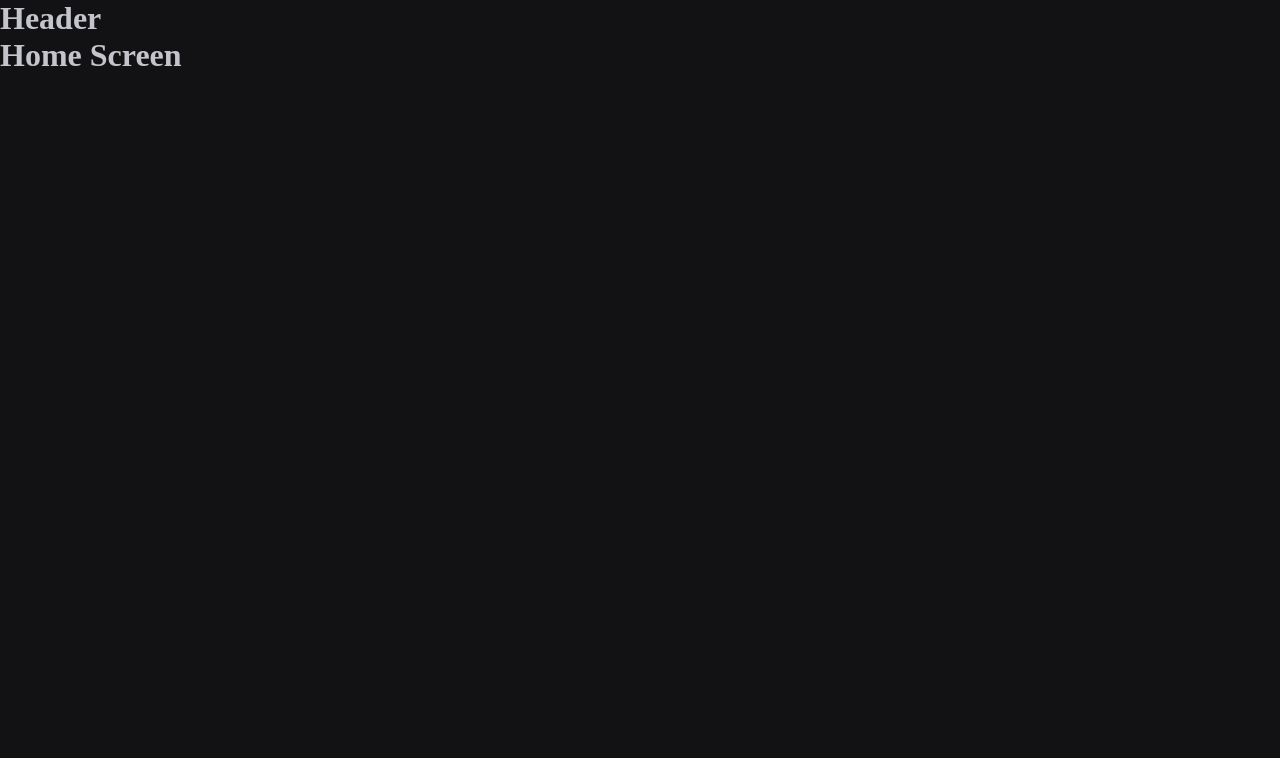
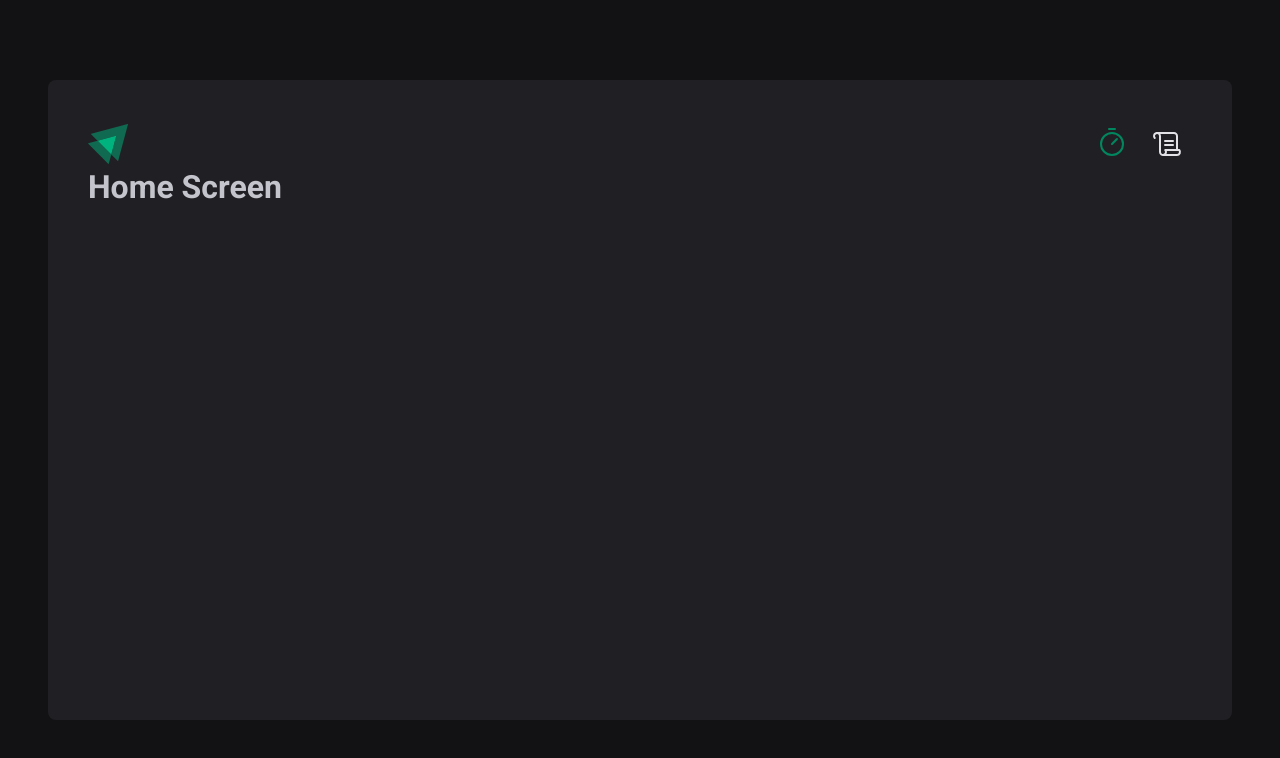
Before and after one commit to gusazevedo/pomodoro, a React (Vite) app: page / in a window 1280 px wide. Shown: the top 758 px of the page. Built offline with nearby package versions, Linux system fonts and the light colour scheme.

Commit message:
Header da aplicação

```diff
--- a/package.json
+++ b/package.json
@@ -10,6 +10,7 @@
     "preview": "vite preview"
   },
   "dependencies": {
+    "phosphor-react": "^1.4.1",
     "react": "^18.2.0",
     "react-dom": "^18.2.0",
     "react-router-dom": "^6.21.1",
--- a/src/components/header.tsx
+++ /dev/null
@@ -1,3 +0,0 @@
-export function Header() {
-  return <h1>Header</h1>
-}
--- /dev/null
+++ b/src/components/header/header.styles.ts
@@ -0,0 +1,35 @@
+import styled from 'styled-components'
+
+export const HeaderContainer = styled.header`
+  display: flex;
+  align-items: center;
+  justify-content: space-between;
+
+  nav {
+    display: flex;
+    gap: 0.5rem;
+
+    a {
+      width: 3rem;
+      height: 3rem;
+
+      display: flex;
+      align-items: center;
+      justify-content: center;
+
+      color: ${(props) => props.theme['gray-100']};
+
+      border-top: 3px solid transparent;
+      border-bottom: 3px solid transparent;
+
+      &:hover {
+        border-bottom: 3px solid ${(props) => props.theme['green-500']};
+        transition: all 0.4s;
+      }
+
+      &.active {
+        color: ${(props) => props.theme['green-500']};
+      }
+    }
+  }
+`
--- /dev/null
+++ b/src/components/header/header.tsx
@@ -0,0 +1,21 @@
+import { HeaderContainer } from './header.styles'
+
+import logoIMG from '../../assets/logo.svg'
+import { Scroll, Timer } from 'phosphor-react'
+import { NavLink } from 'react-router-dom'
+
+export function Header() {
+  return (
+    <HeaderContainer>
+      <img src={logoIMG} alt="logo" />
+      <nav>
+        <NavLink title="Home" to="/">
+          <Timer size={32} />
+        </NavLink>
+        <NavLink title="Histórico" to="/history">
+          <Scroll size={32} />
+        </NavLink>
+      </nav>
+    </HeaderContainer>
+  )
+}
--- a/src/layouts/default-laytout.tsx
+++ /dev/null
@@ -1,11 +0,0 @@
-import { Outlet } from 'react-router-dom'
-import { Header } from '../components/header'
-
-export function DefaultLayout() {
-  return (
-    <div>
-      <Header />
-      <Outlet />
-    </div>
-  )
-}
--- /dev/null
+++ b/src/layouts/default-laytout/index.tsx
@@ -0,0 +1,12 @@
+import { Outlet } from 'react-router-dom'
+import { Header } from '../../components/header/header'
+import { LayoutContainer } from './styles'
+
+export function DefaultLayout() {
+  return (
+    <LayoutContainer>
+      <Header />
+      <Outlet />
+    </LayoutContainer>
+  )
+}
--- /dev/null
+++ b/src/layouts/default-laytout/styles.ts
@@ -0,0 +1,14 @@
+import styled from 'styled-components'
+
+export const LayoutContainer = styled.div`
+  max-width: 74rem;
+  height: calc(100vh - 10rem);
+  margin: 5rem auto;
+  padding: 2.5rem;
+
+  background: ${(props) => props.theme['gray-800']};
+  border-radius: 8px;
+
+  display: flex;
+  flex-direction: column;
+`
--- a/src/styles/global.ts
+++ b/src/styles/global.ts
@@ -15,9 +15,10 @@ export const GlobalStyle = createGlobalStyle`
   body {
     background-color: ${(props) => props.theme['gray-900']};
     color: ${(props) => props.theme['gray-300']};
+    -webkit-font-smoothing: antialiased;
   }
 
-  border-style, input, textarea, button {
+  body, input, textarea, button {
     font-family: 'Roboto', sans-serif;
     font-weight: 400;
     font-size: 1rem;
```
Also changed, not shown: src/assets/logo.svg (added), 1 other file (tests, documents, lock files or other folders).
